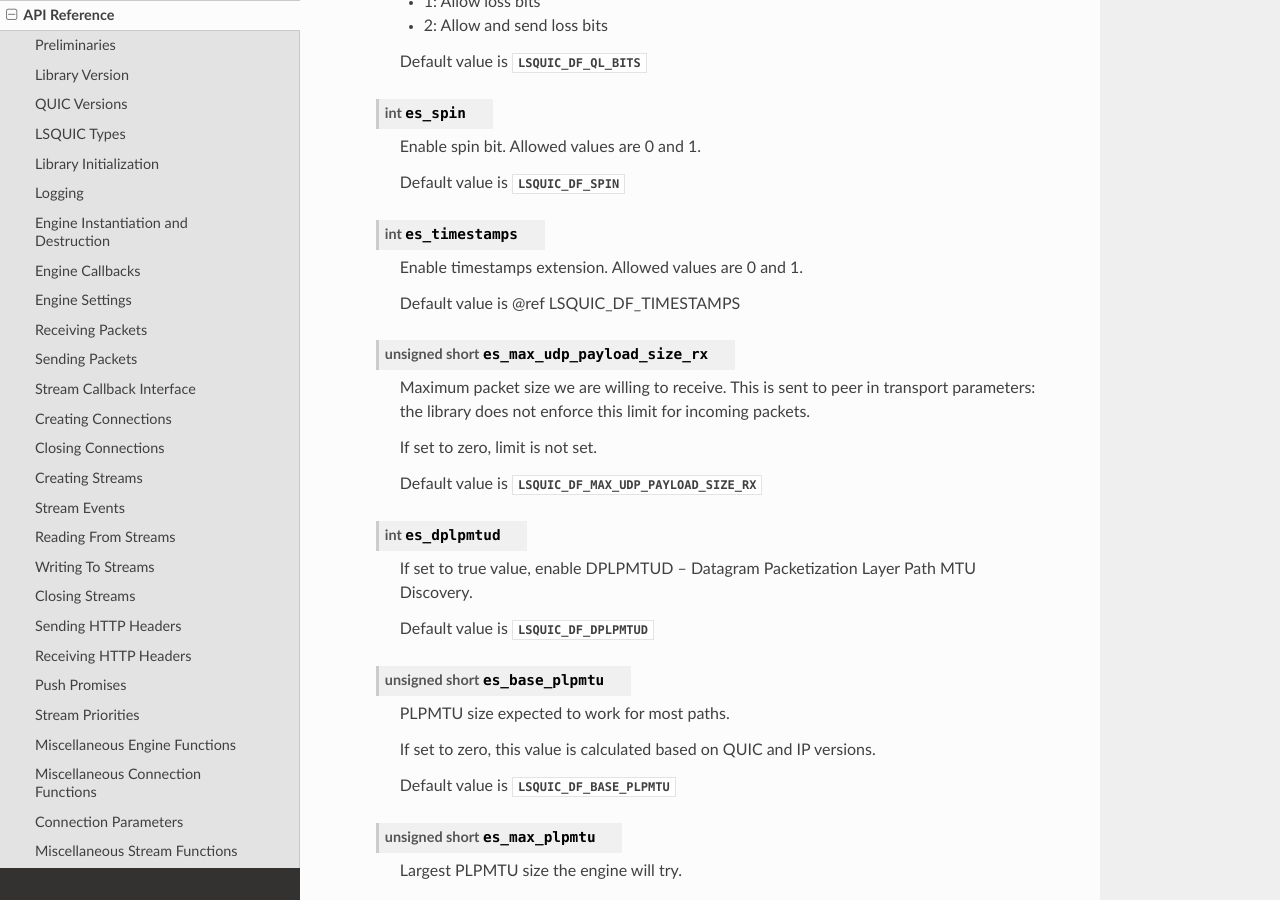
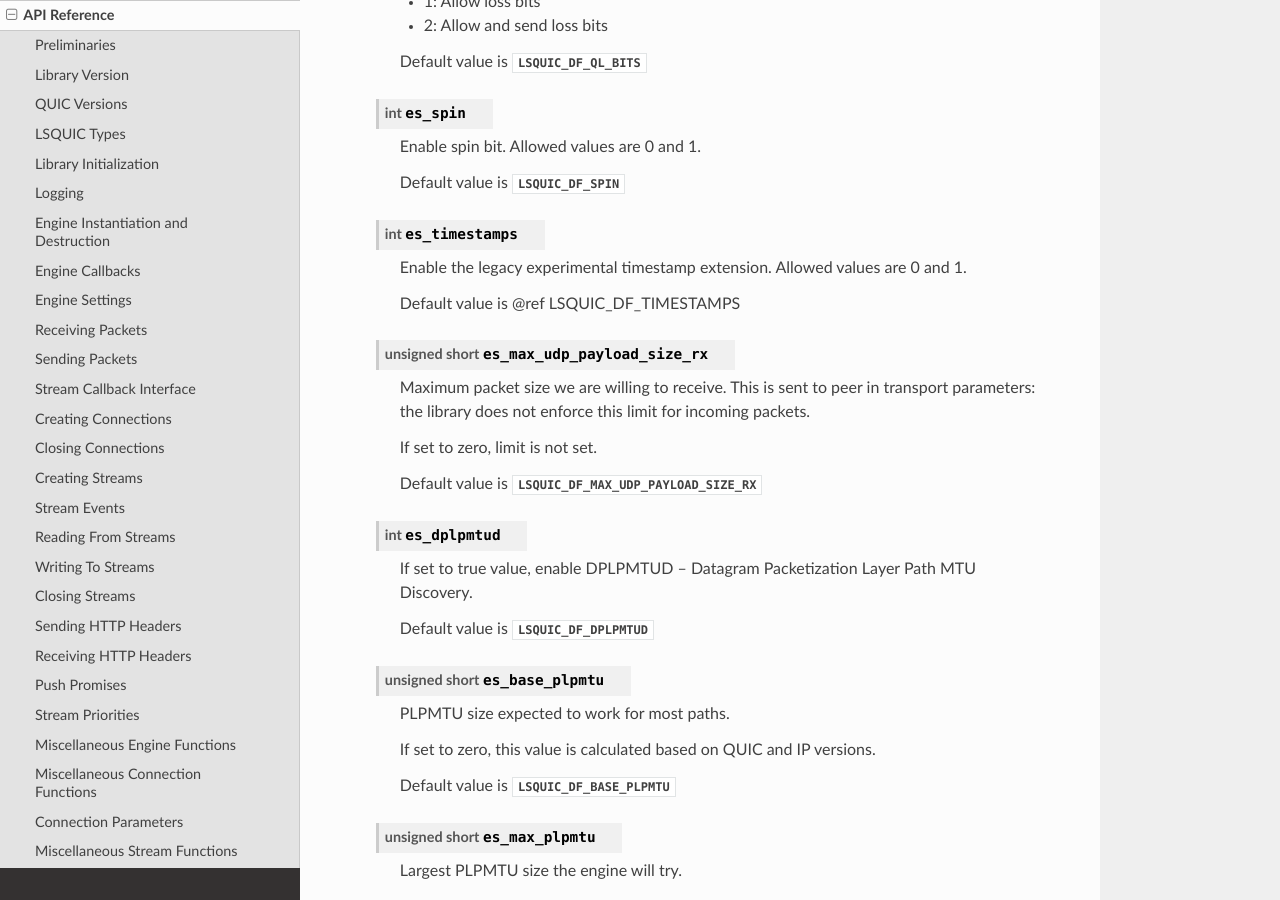
Before and after one commit to litespeedtech/lsquic, a Sphinx documentation site: the page built from docs/apiref.rst, in a window 1280 px wide and 900 px high, scrolled down 15076 px. Built offline with Sphinx 7.4.7 and the Read the Docs theme 3.1.0, drawn with Linux system fonts in a browser that asks for light colours; pages that are not in the unit, such as notebooks, are missing from menus; some of the changed text lies outside the part shown.

Commit message:
Mark timestamp extension as legacy in docs

```diff
--- a/docs/apiref.rst
+++ b/docs/apiref.rst
@@ -766,7 +766,8 @@ settings structure:
 
     .. member:: int             es_timestamps
 
-       Enable timestamps extension.  Allowed values are 0 and 1.
+       Enable the legacy experimental timestamp extension.  Allowed values are
+       0 and 1.
 
        Default value is @ref LSQUIC_DF_TIMESTAMPS
 
@@ -1111,7 +1112,7 @@ out of date.  Please check your :file:`lsquic.h` for actual values.*
 
 .. macro:: LSQUIC_DF_TIMESTAMPS
 
-    Timestamps are on by default.
+    The legacy experimental timestamp extension is on by default.
 
 .. macro:: LSQUIC_DF_DATAGRAMS
 
--- a/docs/index.rst
+++ b/docs/index.rst
@@ -39,7 +39,6 @@ LSQUIC supports nearly all QUIC and HTTP/3 features, including
  - :ref:`extensible-http-priorities`
  - :ref:`apiref-datagrams`
  - Loss bits extension (allowing network observer to locate source of packet loss)
- - Timestamps extension (allowing for one-way delay calculation, improving performance of some congestion controllers)
  - QUIC grease bit to reduce ossification opportunities
 
 Architecture
--- a/docs/internals.rst
+++ b/docs/internals.rst
@@ -1247,9 +1247,8 @@ it possible to store a list of frame types as a bitmask.  Examples include
 
 Some frame types, such as ACK and STREAM, are common to both Google and IETF
 QUIC.  Others, such as STOP_WAITING and RETIRE_CONNECTION_ID, are only used
-in one of the protocols.  The third type is frames that are used by IETF
-QUIC extensions and legacy extension code paths, such as TIMESTAMP and
-ACK_FREQUENCY.
+in one of the protocols.  The third type is frames that are used by legacy
+extension code paths, such as TIMESTAMP and ACK_FREQUENCY.
 
 Parsing IETF QUIC Frame Types
 -----------------------------
```
Also changed, not shown: 1 other file.
